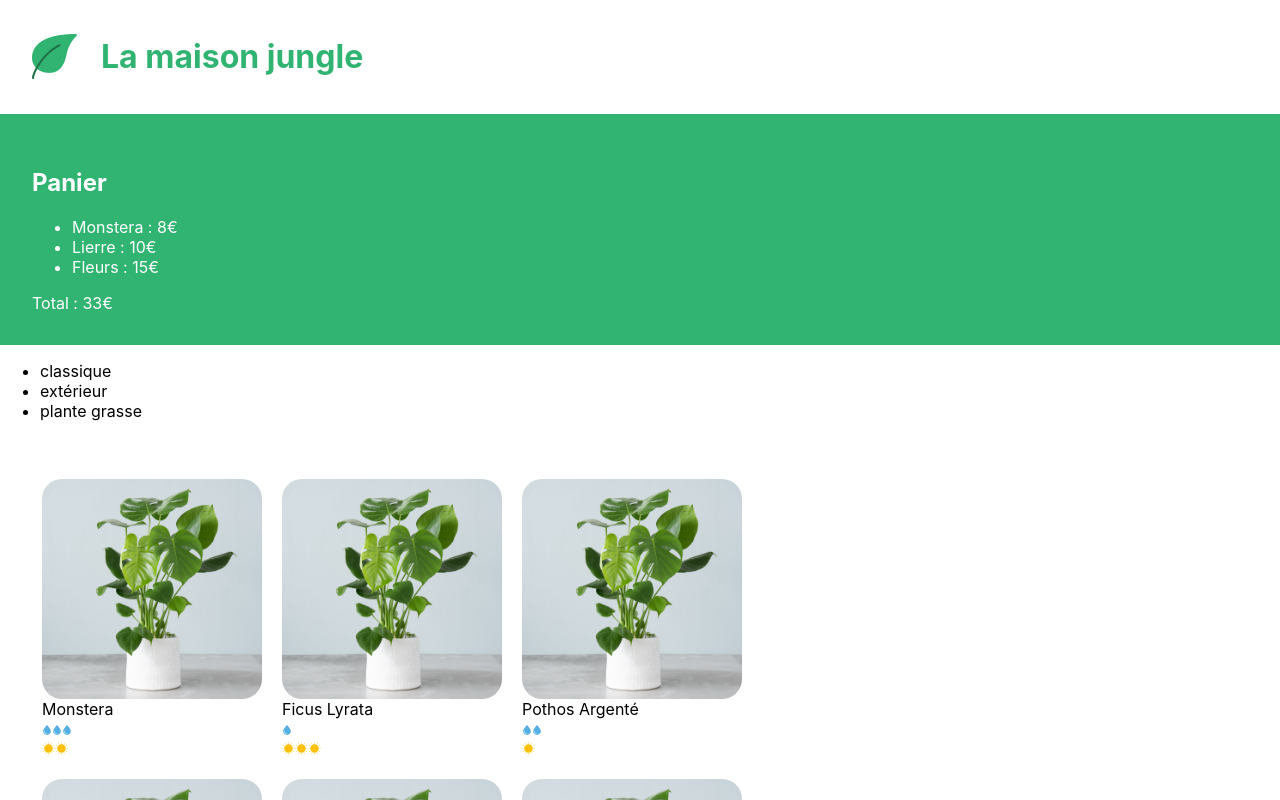
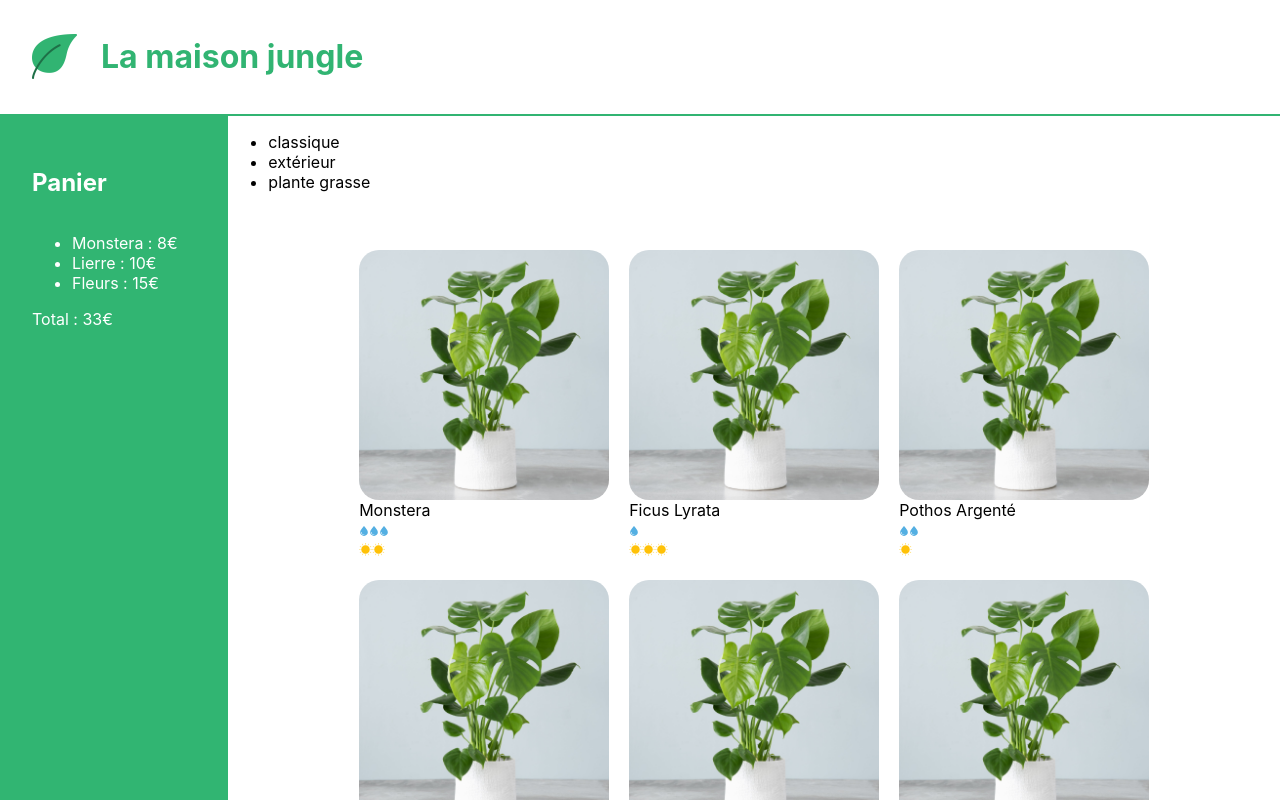
Before and after one commit to bastien-pruvost/first-react-app, a React (Create React App) app: page / in a window 1280 px wide. Shown: the top 800 px of the page. Built offline with nearby package versions, Linux system fonts and the light colour scheme.

Commit message:
Add some styles

```diff
--- a/src/components/App.jsx
+++ b/src/components/App.jsx
@@ -3,6 +3,7 @@ import logo from '../assets/logo.png';
 import Cart from './Cart';
 import ShoppingList from './ShoppingList';
 import Footer from './Footer';
+import '../styles/Layout.css';
 
 function App() {
   return (
@@ -11,8 +12,10 @@ function App() {
         <img src={logo} alt='La maison jungle' className='lmj-logo' />
         <h1 className='lmj-title'>La maison jungle</h1>
       </Banner>
-      <Cart />
-      <ShoppingList />
+      <div className='lmj-layout-inner'>
+        <Cart />
+        <ShoppingList />
+      </div>
       <Footer />
     </div>
   );
--- a/src/components/ShoppingList.jsx
+++ b/src/components/ShoppingList.jsx
@@ -10,7 +10,7 @@ function ShoppingList() {
   );
 
   return (
-    <div>
+    <div className='lmj-shopping-list'>
       <ul>
         {categories.map((category) => (
           <li key={category}>{category}</li>
--- a/src/styles/Cart.css
+++ b/src/styles/Cart.css
@@ -1,5 +1,34 @@
 .lmj-cart {
   color: white;
-  background-color: #31b472;
+  background-color: #31b572;
   padding: 32px;
+  display: flex;
+  flex-direction: column;
+  justify-content: flex-start;
+  width: 200px;
 }
+
+.lmj-cart-add-button {
+  margin-left: 32px;
+  cursor: pointer;
+}
+
+.lmj-cart-toggle-button {
+  background: none;
+  outline: none;
+  border: none;
+  font-weight: 600;
+  cursor: pointer;
+  align-self: self-start;
+  padding: 0;
+  color: white;
+}
+
+.lmj-cart-closed {
+  padding: 32px;
+  width: 200px;
+}
+
+.lmj-cart-closed > button {
+  color: black;
+}
--- /dev/null
+++ b/src/styles/Layout.css
@@ -0,0 +1,4 @@
+.lmj-layout-inner {
+  display: flex;
+  flex-direction: row;
+}
--- a/src/styles/PlantItem.css
+++ b/src/styles/PlantItem.css
@@ -1,7 +1,8 @@
 .lmj-plant-item-cover {
-  height: 220px;
-  width: 220px;
+  height: 250px;
+  width: 250px;
   border-radius: 20px;
+  object-fit: cover;
 }
 
 .lmj-plant-item {
--- a/src/styles/ShoppingList.css
+++ b/src/styles/ShoppingList.css
@@ -1,7 +1,11 @@
+.lmj-shopping-list {
+  width: 100%;
+}
+
 .lmj-plant-list {
   list-style-type: none;
   padding: 32px;
   display: flex;
   flex-wrap: wrap;
-  max-width: 800px;
+  justify-content: center;
 }
```
Also changed, not shown: src/styles/index.css (+5 -3 lines).
